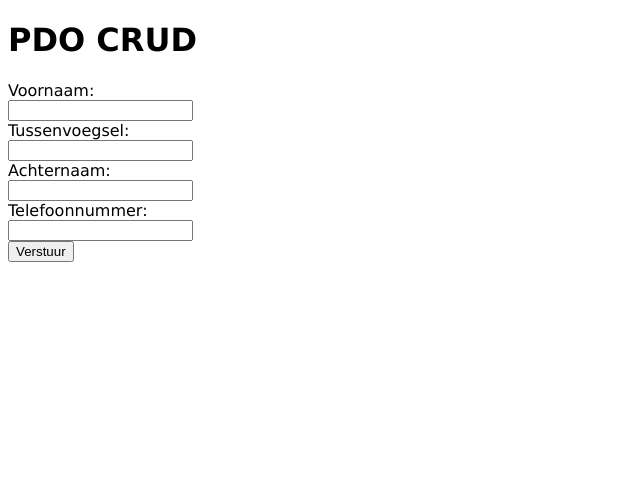
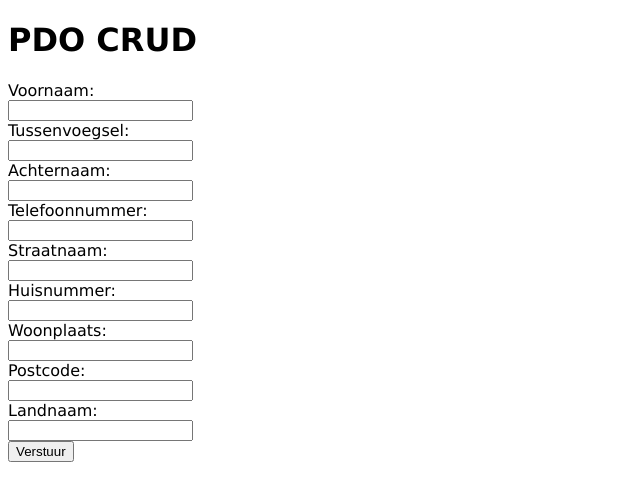
Before and after one commit to BolleTito/crud-php-pdo-basic-opdracht1-335409, a PHP site: page / in a window 1280 px wide. Shown: the top 501 px of the page, without its empty margins (0-640 px from the left). Run offline with PHP 8.4, Linux system fonts and the light colour scheme.

Commit message:
Index alle labels toegevoegd

```diff
--- a/index.php
+++ b/index.php
@@ -24,6 +24,21 @@
         <label for="phonenumber">Telefoonnummer:</label><br>
         <input type="text" name="phonenumber" id="phonenumber"><br>
 
+        <label for="streetname">Straatnaam:</label><br>
+        <input type="text" name="streetname" id="streetname"><br>
+
+        <label for="housenumber">Huisnummer:</label><br>
+        <input type="text" name="housenumber" id="housenumber"><br>
+
+        <label for="residence">Woonplaats:</label><br>
+        <input type="text" name="residence" id="residence"><br>
+
+        <label for="postalcode">Postcode:</label><br>
+        <input type="text" name="postalcode" id="postalcode"><br>
+
+        <label for="country">Landnaam:</label><br>
+        <input type="text" name="country" id="country"><br>
+
         <input type="submit" value="Verstuur">
     </form>
 </body>
```
